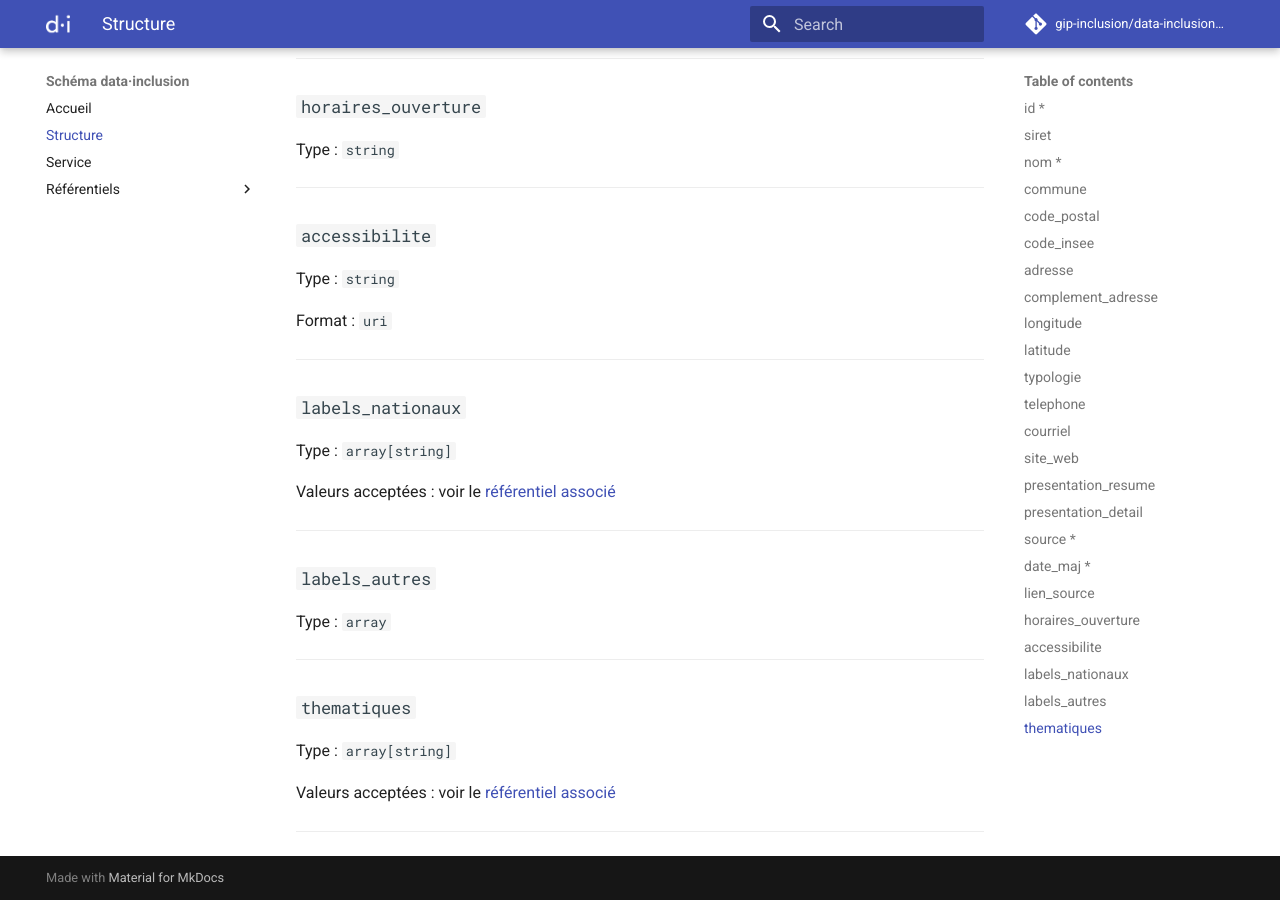
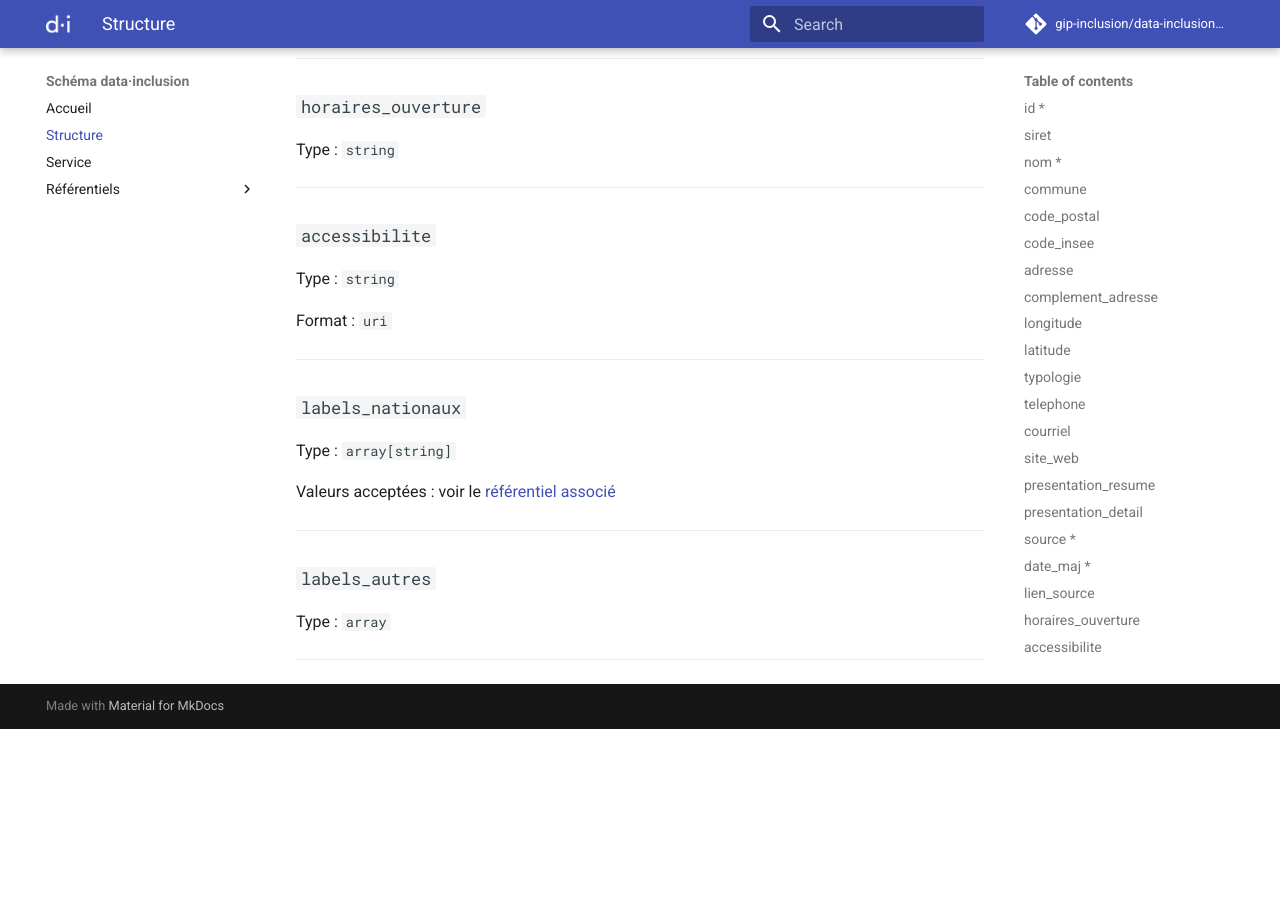
Before and after one commit to gip-inclusion/data-inclusion-schema, an MkDocs documentation site: the page built from docs/structure.md, in a window 1280 px wide and 900 px high, scrolled down 3636 px. Built offline with MkDocs 1.6.1 and Material for MkDocs 9.7.7, drawn with Linux system fonts in a browser that asks for light colours; comment, search, counter and statistics services are not loaded; the version menu is left out; after the commit the page ends 4365 px from its top, so only the background shows below that.

Commit message:
feat!: suppression du champ structure `thematiques`

```diff
--- a/docs/structure.md
+++ b/docs/structure.md
@@ -482,27 +482,3 @@ Type : `array`
 
 
 ---
-
-### `thematiques`
-
-
-
-
-
-Type : `array[string]`
-
-
-
-
-
-
-
-
-
-
-Valeurs acceptées : voir le [référentiel associé](referentiels/thematiques.md)
-
-
-
-
----
```
Also changed, not shown: CHANGELOG.md (+1 -0 lines), 2 other files.
